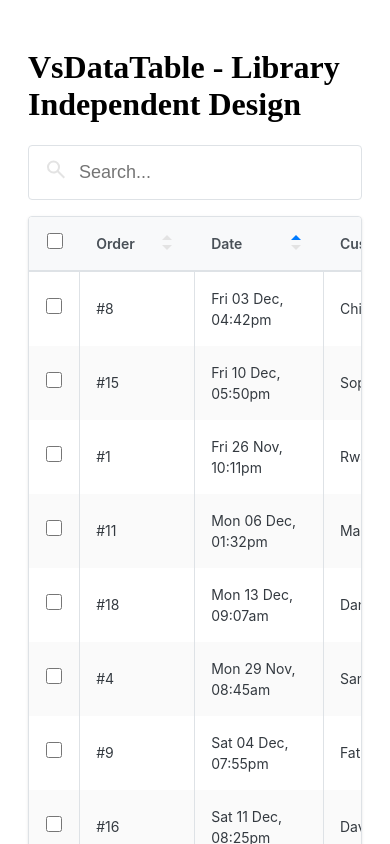
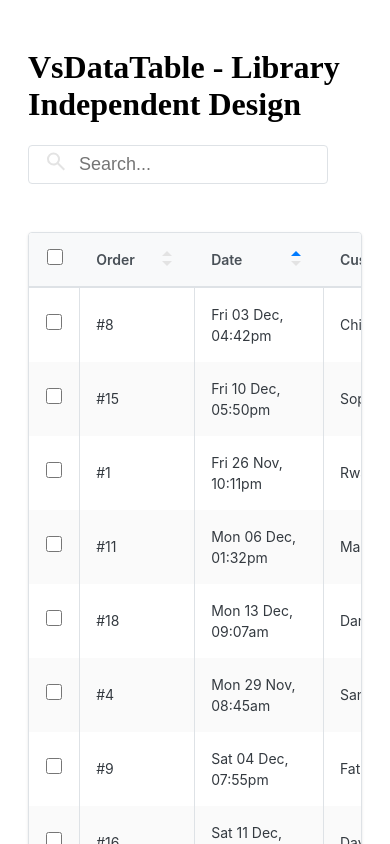
Before and after one commit to oregs/vs-datatable, a Vue app: page / in a window 390 px wide. Shown: the top 844 px of the page. Built offline with nearby package versions, Linux system fonts and the light colour scheme.

Commit message:
Export button added

```diff
--- a/src/App.vue
+++ b/src/App.vue
@@ -11,7 +11,6 @@
         :columns="columns"
         v-model:sort="sort"
         v-model:item-selected="itemSelected"
-        @input-typed="handleInputTyped"
         @page-updated="onPageUpdated"
         @sort-changed="fetchSortedData"
         @row-selected="rowSelected"
@@ -46,6 +45,8 @@
         @update:server-options="handleServerOptionsChange"
         @sort-changed="handleServerSortChange"
         @row-click="handleSercerRowClick"
+        @rows-per-page-changed="handleServerRowsPerPage"
+        @input-typed="handleServerInputTyped"
       />
     </section>
   </div>
@@ -93,10 +94,6 @@ const columns = ref<any[]>([
   { label: 'Customer', field: 'customer', width: '30', sortable: true },
   { label: 'Total', field: 'total', width: '15', sortable: true },
 ])
-
-const handleInputTyped = (value: string) => {
-  console.log(value)
-}
 
 const onPageUpdated = (newPage: number) => {
   console.log('Page updated to:', newPage)
@@ -147,4 +144,13 @@ const handleServerOptionsChange = (options: any) => {
 const handleServerSortChange = ({ sort }: { sort: any[] }) => {
   console.log('Sort changed:', sort)
 }
+
+const handleServerRowsPerPage = (rowsPerPage: number) => {
+  serverOptions.value = {...serverOptions.value, rowsPerPage}
+  console.log('RowsPerPage: ', rowsPerPage, serverOptions.value)
+}
+
+const handleServerInputTyped = (value: string) => {
+  console.log(value)
+}
 </script>
--- /dev/null
+++ b/src/components/DropDownButton.vue
@@ -0,0 +1,28 @@
+<template>
+  <div class="export-dropdown">
+    <button class="export-btn" id="exportToggle">Export ▾</button>
+    <ul class="export-menu" id="exportMenu">
+      <li><button>Export CSV</button></li>
+      <li><button>Export Excel</button></li>
+      <li><button>Export PDF</button></li>
+    </ul>
+  </div>
+</template>
+
+<script setup lang="ts">
+const toggleBtn = document.getElementById("exportToggle") as HTMLButtonElement | null;
+const menu = document.getElementById("exportMenu") as HTMLUListElement | null;
+
+if (toggleBtn && menu) {
+  toggleBtn.addEventListener("click", (e: MouseEvent) => {
+    e.stopPropagation();
+    menu.classList.toggle("active");
+  });
+
+  // Close menu when clicking outside
+  document.addEventListener("click", () => {
+    menu.classList.remove("active");
+  });
+}
+
+</script>
--- a/src/components/VsDataTable.vue
+++ b/src/components/VsDataTable.vue
@@ -1,5 +1,7 @@
 <template>
   <div class="vs-datatable">
+    <div class="vs-layout-row">
+      <div class="vs-layout-start">
         <!-- Search and Filter Area -->
         <div v-if="showSearch" class="vs-search-container">
           <VsSearch
@@ -9,6 +11,11 @@
             :class="searchClass"
           />
           <slot name="filterArea"></slot>
+        </div>
+      </div>
+      <div class="vs-layout-end">
+        <!-- <DropDownButton /> -->
+      </div>
     </div>
 
     <!-- Table Container -->
@@ -208,6 +215,7 @@ import type { DataTableProps, DataTableEmits } from '@/types/datatable'
 import { useDataTable } from '@/composables/useDataTable'
 import { useDataTableSelection } from '@/composables/useDataTableSelection'
 import { getValue, getRowKey, isRowSelected, calculateTotalColumns } from '@/utils/datatable'
+import DropDownButton from './DropDownButton.vue'
 
 // Props and Emits
 const props = withDefaults(defineProps<DataTableProps>(), {
--- a/src/composables/useDataTableSort.ts
+++ b/src/composables/useDataTableSort.ts
@@ -32,23 +32,25 @@ export function useDataTableSort<
     props.serverOptions?.sort ?? localSort.value ?? []
   )
 
-  // Sorted rows computed
   const sortedRows = computed(() => {
     let resultRows = props.rows
 
-     // Apply search filter first (before sorting and pagination)
+    // Only apply client-side operations if not in server mode
+    if (!props.serverOptions) {
+      // Apply search filter
       if (searchQuery.value) {
         resultRows = filterRowsByQuery(resultRows, searchQuery.value)
       }
 
-    // Apply sorting if active sort exists
+      // Apply sorting
       if (activeSort.value.length) {
         resultRows = sortArray(resultRows, activeSort.value)
       }
 
-    // Apply pagination if rowsPerPage is set
+      // Apply pagination
       if (props.rowsPerPage) {
         resultRows = paginateRows(resultRows, page.value, rowsPerPage.value)
+      }
     }
 
     return resultRows
--- a/src/styles/base.scss
+++ b/src/styles/base.scss
@@ -252,7 +252,7 @@
 
   .vs-search-input {
     width: 100%;
-    padding: var(--vs-spacing-md) var(--vs-spacing-md);
+    padding: var(--vs-spacing-sm) var(--vs-spacing-md);
     padding-left: 50px;
     border: 1px solid var(--vs-table-border);
     border-radius: var(--vs-border-radius);
@@ -322,6 +322,93 @@
     padding: 0 var(--vs-spacing-sm);
   }
 }
+
+.vs-layout-row {
+  display: flex;
+  justify-content: space-between;
+  align-items: center;
+  flex-wrap: wrap;
+  width: 100%;
+  gap: 1rem;
+
+  .vs-layout-start,
+  .vs-layout-end {
+    display: flex;
+    align-items: center;
+    gap: 0.5rem;
+  }
+}
+
+/* On small screens (e.g. < 768px) stack vertically */
+@media (max-width: 768px) {
+  .vs-layout-row {
+    flex-direction: column;
+    align-items: stretch;
+
+    .vs-layout-start,
+    .vs-layout-end {
+      justify-content: flex-start;
+      width: 100%;
+    }
+  }
+}
+
+.export-dropdown {
+  position: relative;
+  display: inline-block;
+}
+
+.export-btn {
+  background: #2d6cdf;
+  color: white;
+  border: none;
+  padding: 0.5rem 1rem;
+  border-radius: 6px;
+  cursor: pointer;
+  font-size: 14px;
+}
+
+.export-menu {
+  display: none; /* hidden by default */
+  position: absolute;
+  right: 0;
+  margin-top: 0.25rem;
+  background: white;
+  border: 1px solid #ddd;
+  border-radius: 6px;
+  list-style: none;
+  padding: 0;
+  min-width: 160px;
+  box-shadow: 0 4px 8px rgba(0,0,0,0.1);
+  z-index: 1;
+
+  flex-direction: column; /* stacked layout */
+}
+
+.export-menu li {
+  width: 100%;
+}
+
+.export-menu button {
+  background: none;
+  border: none;
+  width: 100%;
+  padding: 0.75rem 1rem;
+  text-align: left;
+  cursor: pointer;
+  font-size: 14px;
+}
+
+.export-menu button:hover {
+  background: #f5f5f5;
+}
+
+/* Show dropdown when .active is toggled */
+.export-menu.active {
+  display: flex;
+}
+
+
 
 /* Row Selection */
 .vs-checkbox {
```
Lines whose indentation alone changed are shown as unchanged.
